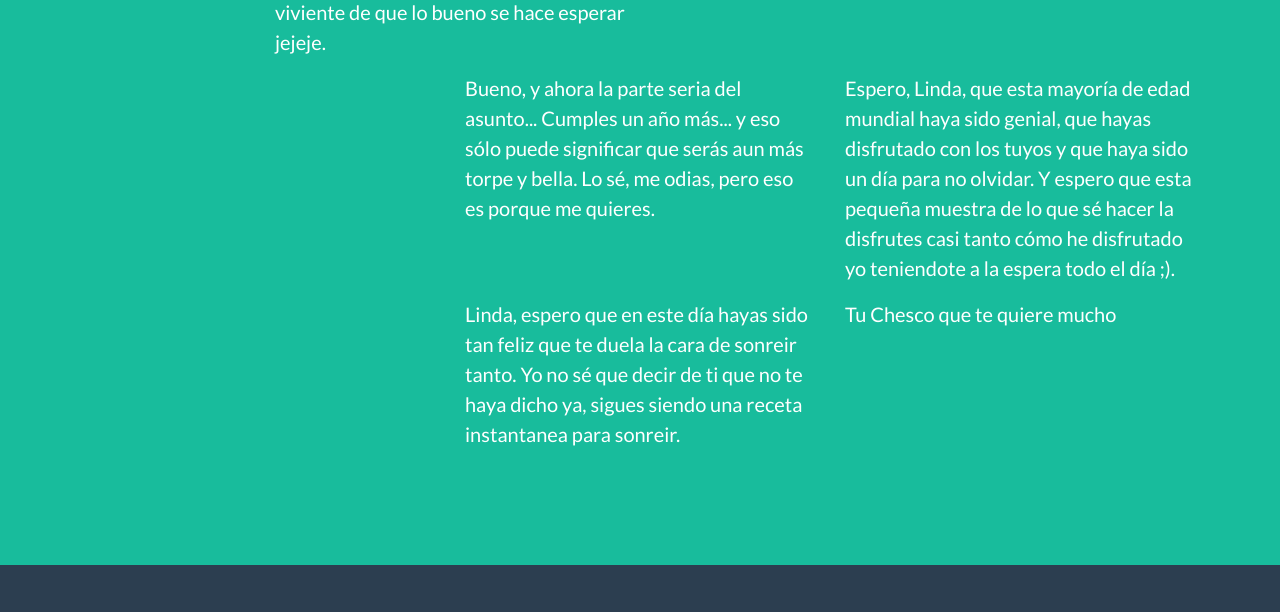
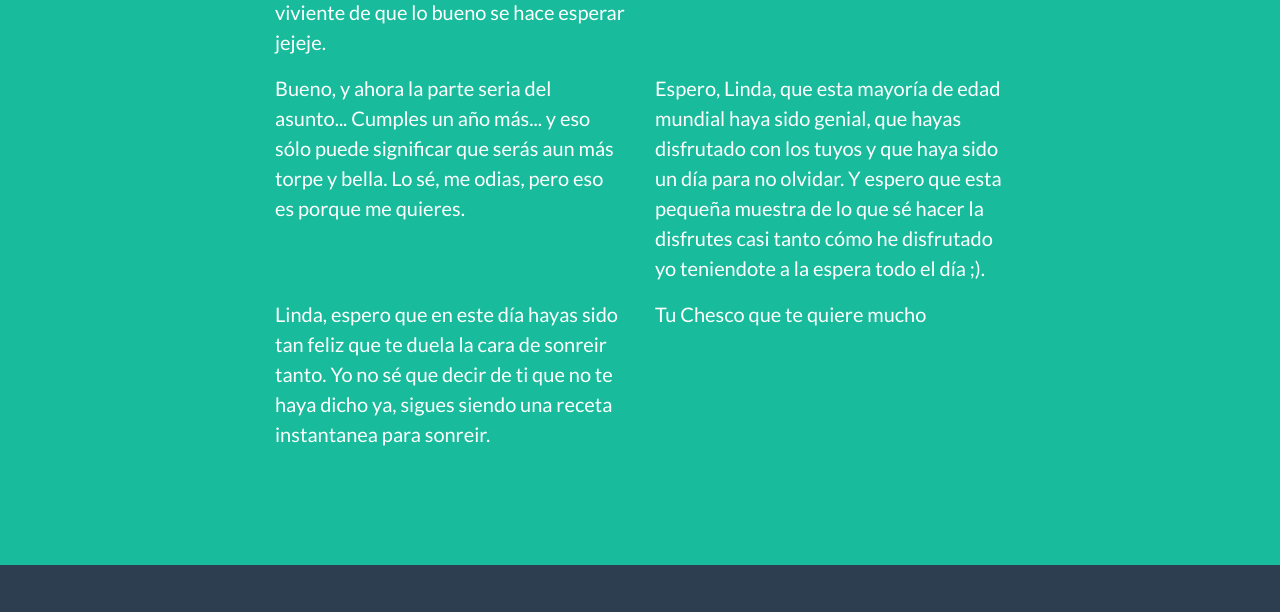
Before and after one commit to LindaPedorra/LindaPedorra.github.io, a plain HTML site: page index.html in a window 1280 px wide. Shown: the part 1236-1848 px from the top of the page. Drawn offline with nearby package versions, Linux system fonts and the light colour scheme.

Commit message:
fix offset lg

```diff
--- a/index.html
+++ b/index.html
@@ -46,14 +46,14 @@
                 <div class="col-lg-4">
                     <p>Si este ha sido un día genial... ahora lo es más con este coleccionable de tonterías de Chesco :D</p>
                 </div>
-                <div class="col-lg-4 offset-lg-4">
+                <div class="col-lg-4 offset-lg-2">
                     <p>Bueno, y ahora la parte seria del asunto... Cumples un año más... y eso sólo puede significar que serás aun más torpe y bella. Lo sé, me odias, pero eso es porque me quieres.</p>
                 </div>
                 <div class="col-lg-4">
                     <p>Espero, Linda, que esta mayoría de edad mundial haya sido genial, que hayas disfrutado con los tuyos y que haya sido un día para no olvidar. Y espero que esta pequeña muestra de lo que sé hacer la disfrutes casi tanto cómo he disfrutado
                         yo teniendote a la espera todo el día ;).</p>
                 </div>
-                <div class="col-lg-4 offset-lg-4">
+                <div class="col-lg-4 offset-lg-2">
                     <p>Linda, espero que en este día hayas sido tan feliz que te duela la cara de sonreir tanto. Yo no sé que decir de ti que no te haya dicho ya, sigues siendo una receta instantanea para sonreir. </p>
                 </div>
                 <div class="col-lg-4">
```
